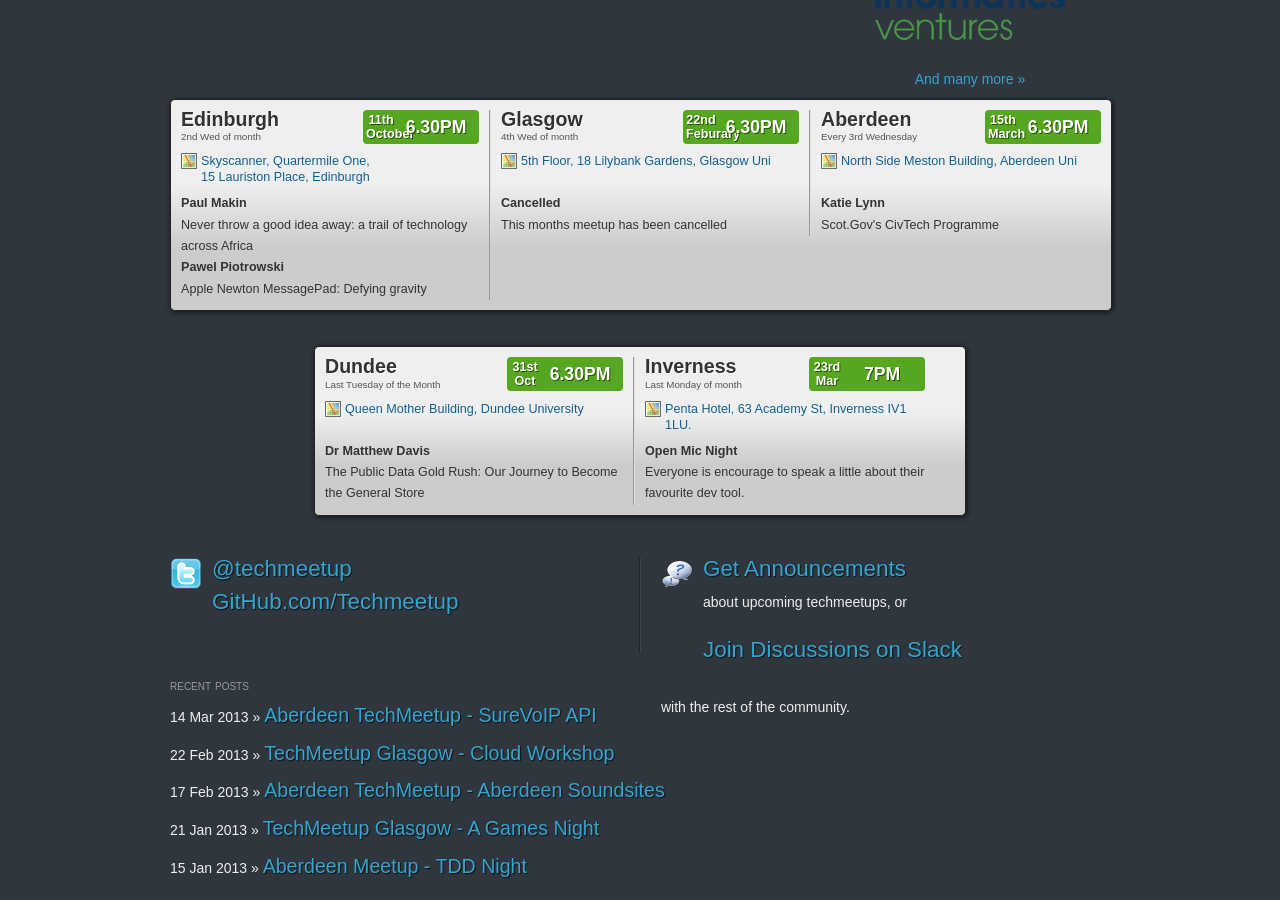
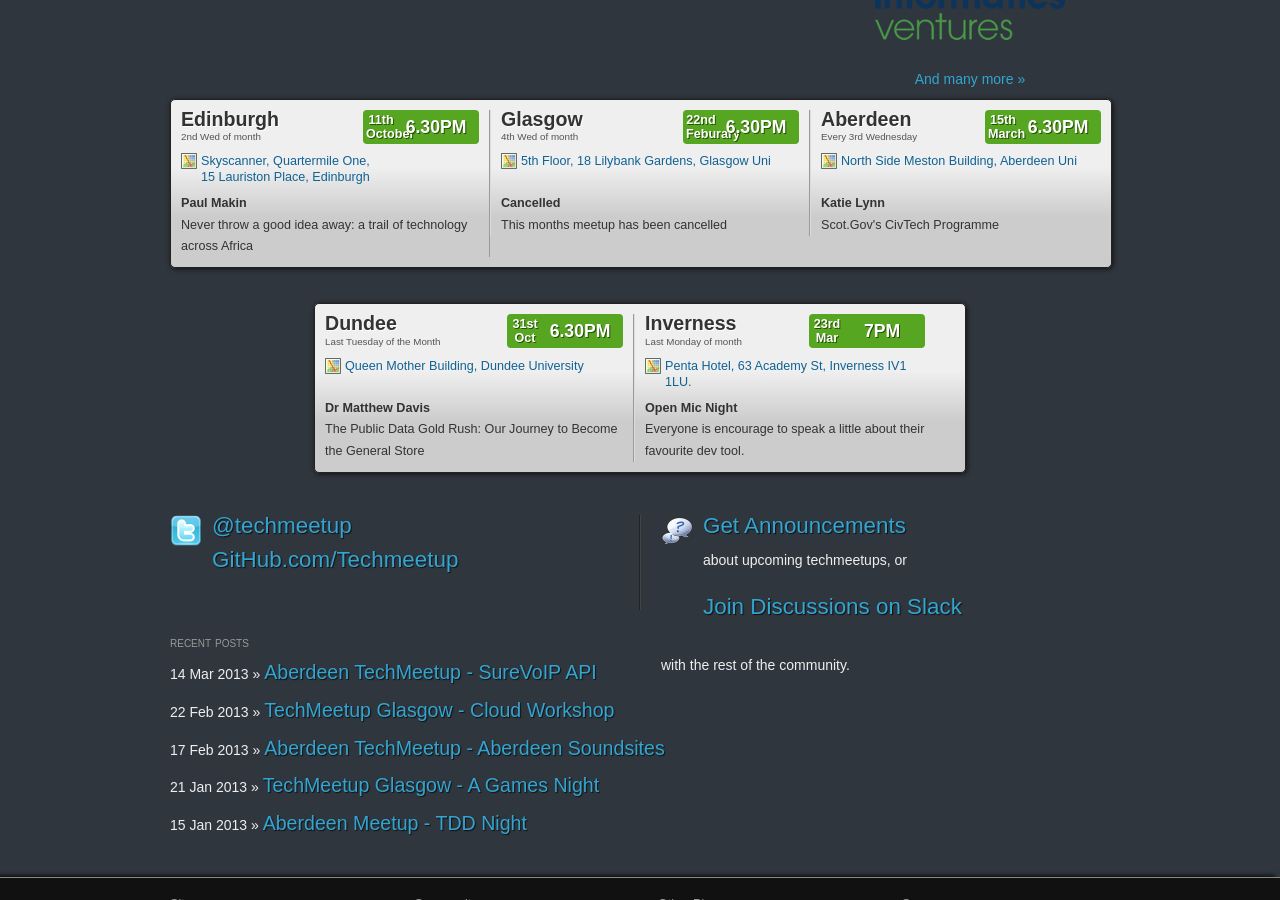
Before and after one commit to techmeetup/techmeetup.co.uk, a Jekyll site: the page built from index.html, in a window 1280 px wide and 900 px high, scrolled down 300 px. Built offline with Jekyll 4.4.1, drawn with Linux system fonts in a browser that asks for light colours.

Commit message:
Removed Pawel from October Edinburgh speakers

```diff
--- a/_data/index.json
+++ b/_data/index.json
@@ -4,10 +4,6 @@
       {
         "name": "Paul Makin",
         "talk": "Never throw a good idea away: a trail of technology across Africa"
-      },
-      {
-        "name": "Pawel Piotrowski",
-        "talk": "Apple Newton MessagePad: Defying gravity"
       }
     ],
     "day": "11th",
```
